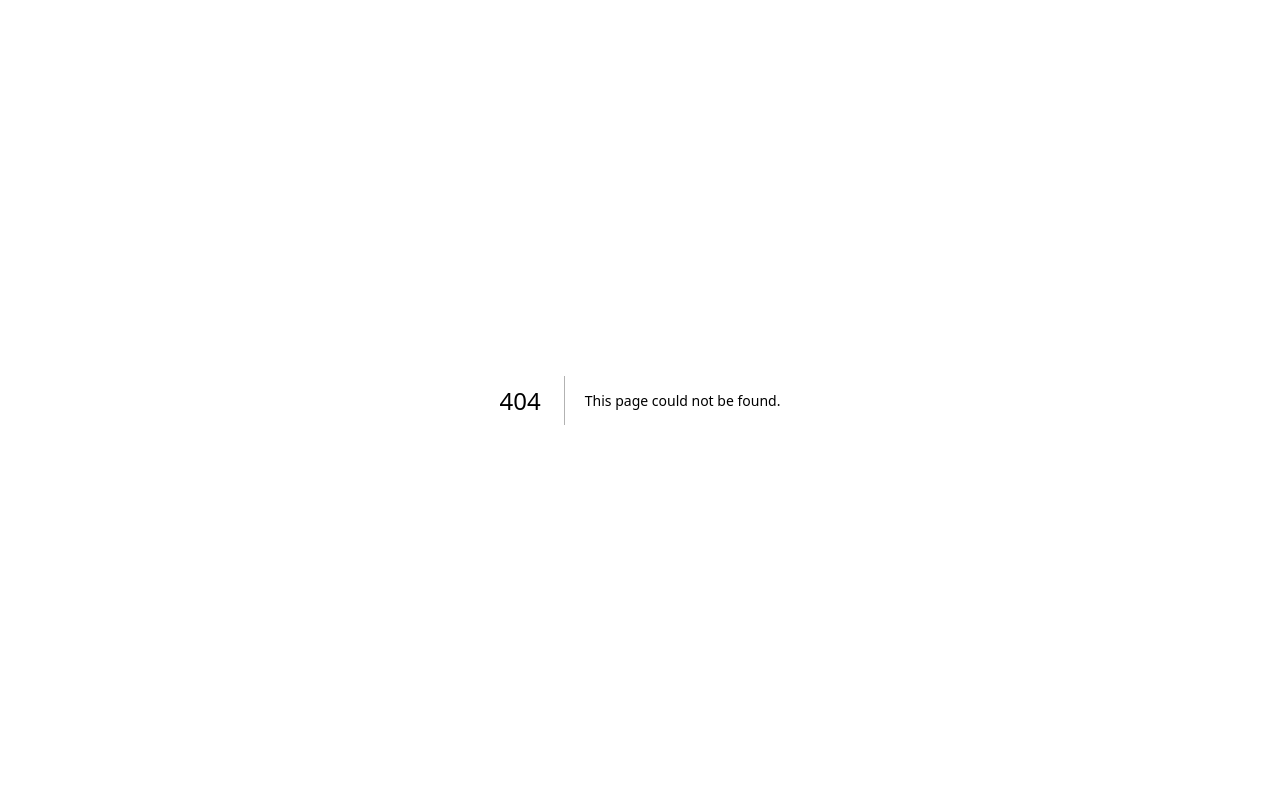
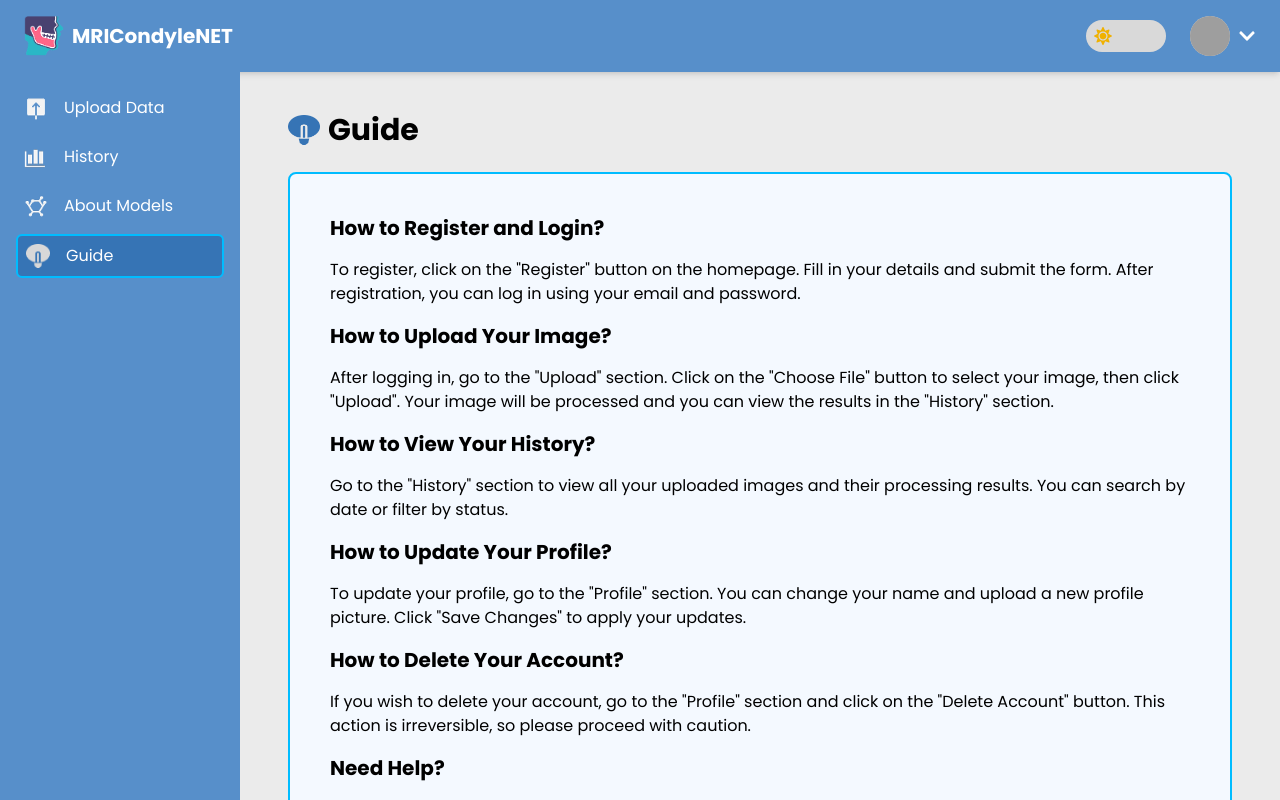
Before and after one commit to enriohernanda/Frontend-MRICondyleNet, a Next.js app: page /guide in a window 1280 px wide. Before the commit this address had no page. Built offline with nearby package versions, Linux system fonts and the light colour scheme; no server answers; sample sign-in values are in the browser's storage; grey boxes are pictures that could not be loaded; a web font is replaced by a local one.

Commit message:
add guide page

```diff
--- /dev/null
+++ b/src/app/(main)/guide/page.tsx
@@ -0,0 +1,65 @@
+import React from 'react';
+import Image from 'next/image';
+
+const GuidePage = () => {
+  return (
+    <div className="w-full min-h-screen px-4 sm:px-8 py-6 text-black dark:text-white">
+      <div className="mb-6">
+        <h1 className="text-2xl sm:text-3xl font-bold flex items-center gap-2">
+          {/* Gambar untuk light mode */}
+          <Image
+            src="/guide-blue.png"
+            alt="Guide Icon Light"
+            width={32}
+            height={32}
+            className="block dark:hidden"
+          />
+          {/* Gambar untuk dark mode */}
+          <Image
+            src="/guide-white.png"
+            alt="Guide Icon Dark"
+            width={32}
+            height={32}
+            className="hidden dark:block"
+          />
+          Guide
+        </h1>
+
+        <div className="mt-6 p-6 sm:p-10 rounded-lg border-2 transition-colors border-sky-400 dark:border-[#2AB7C6] bg-[#F4F9FF] dark:bg-[#161B22]">
+          <h2 className="text-xl font-semibold mb-4">How to Register and Login?</h2>
+          <p className="mb-4">
+            To register, click on the "Register" button on the homepage. Fill in your details and submit the form.
+            After registration, you can log in using your email and password.
+          </p>
+          <h2 className="text-xl font-semibold mb-4">How to Upload Your Image?</h2>
+          <p className="mb-4">
+            After logging in, go to the "Upload" section. Click on the "Choose File" button to select your image,
+            then click "Upload". Your image will be processed and you can view the results in the "History" section.
+          </p>
+          <h2 className="text-xl font-semibold mb-4">How to View Your History?</h2>
+          <p className="mb-4">
+            Go to the "History" section to view all your uploaded images and their processing results. You can search
+            by date or filter by status.
+          </p>
+          <h2 className="text-xl font-semibold mb-4">How to Update Your Profile?</h2>
+          <p className="mb-4">
+            To update your profile, go to the "Profile" section. You can change your name and upload a new profile
+            picture. Click "Save Changes" to apply your updates.
+          </p>
+          <h2 className="text-xl font-semibold mb-4">How to Delete Your Account?</h2>
+          <p className="mb-4">
+            If you wish to delete your account, go to the "Profile" section and click on the "Delete Account" button.
+            This action is irreversible, so please proceed with caution.
+          </p>
+          <h2 className="text-xl font-semibold mb-4">Need Help?</h2>
+          <p className="mb-4">
+            If you have any questions or need assistance, feel free to contact our support team via the "Contact Us"
+            section. We are here to help you!
+          </p>
+        </div>
+      </div>
+    </div>
+  );
+};
+
+export default GuidePage;
```
